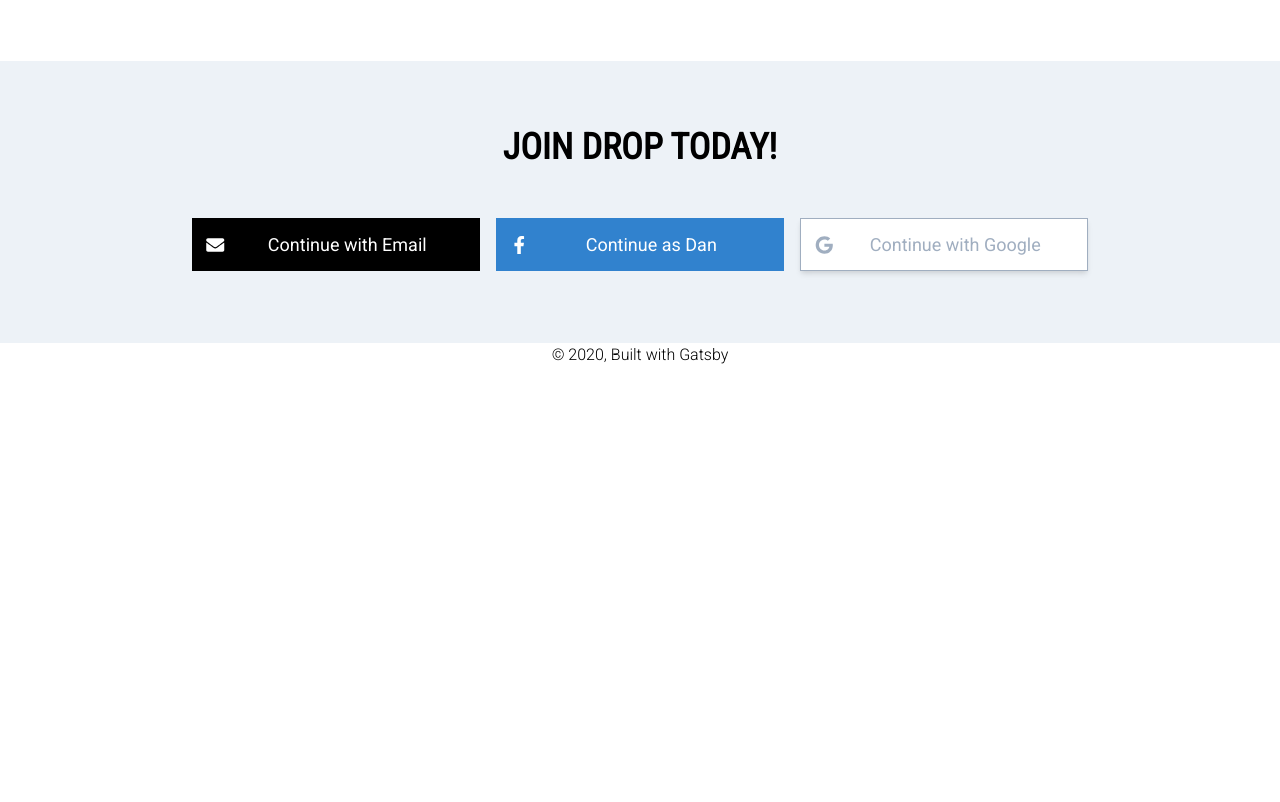
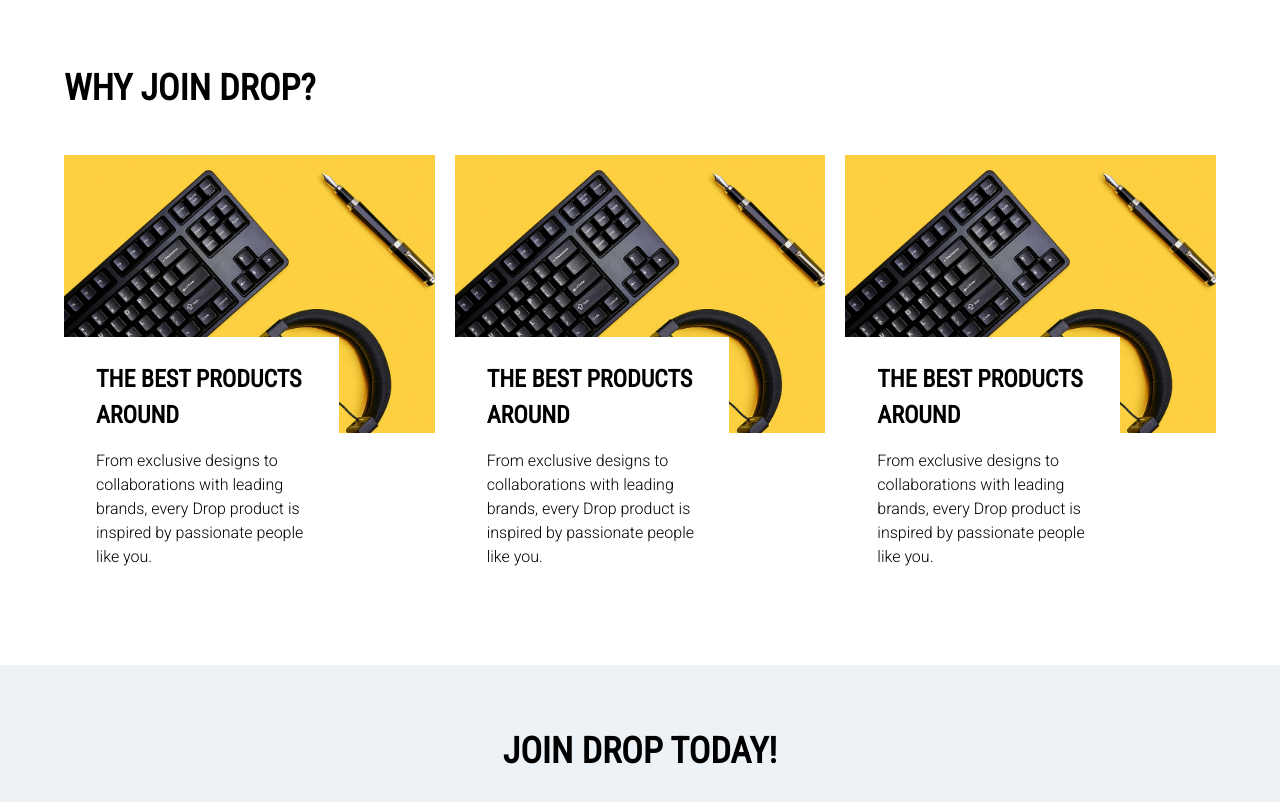
Before and after one commit to danspratling/gatsby-starter-drop, a Gatsby site: page / in a window 1280 px wide. Shown: the part 1537-2339 px from the top of the page. Before the commit the page ends 1904 px from the top, so only its background shows below. Built offline with nearby package versions, Linux system fonts and the light colour scheme; Gatsby itself is replaced by a stand-in of ours.

Commit message:
Adds promos

```diff
--- /dev/null
+++ b/src/components/promos/index.js
@@ -0,0 +1,32 @@
+import React from "react"
+import { useStaticQuery, graphql } from "gatsby"
+import Promo from "./promo"
+
+const Hero = () => {
+  const data = useStaticQuery(graphql`
+    query {
+      image: file(relativePath: { eq: "header-image-yellow.jpg" }) {
+        childImageSharp {
+          fluid(maxWidth: 1200, maxHeight: 900) {
+            ...GatsbyImageSharpFluid
+          }
+        }
+      }
+    }
+  `)
+
+  return (
+    <div className="relative w-full max-w-7xl m-auto mb-12 px-4 md:px-16">
+      <h2 className="hidden md:block text-4xl font-bold uppercase mb-10">
+        Why join drop?
+      </h2>
+      <div className="grid md:grid-cols-2 lg:grid-cols-3 gap-5">
+        <Promo image={data.image.childImageSharp} />
+        <Promo image={data.image.childImageSharp} />
+        <Promo image={data.image.childImageSharp} />
+      </div>
+    </div>
+  )
+}
+
+export default Hero
--- /dev/null
+++ b/src/components/promos/promo.js
@@ -0,0 +1,24 @@
+import React from "react"
+import Img from "gatsby-image"
+
+const Hero = ({ image }) => {
+  return (
+    <div className="w-full">
+      <Img fluid={image.fluid} />
+
+      <div className="relative pr-24 -mt-24 z-20">
+        <div className="bg-white py-6 px-8">
+          <h3 className="text-2xl font-bold mb-4 uppercase">
+            The best products around
+          </h3>
+          <p className="pb-6">
+            From exclusive designs to collaborations with leading brands, every
+            Drop product is inspired by passionate people like you.
+          </p>
+        </div>
+      </div>
+    </div>
+  )
+}
+
+export default Hero
--- a/src/pages/index.js
+++ b/src/pages/index.js
@@ -6,6 +6,7 @@ import SEO from "../components/seo"
 
 import Hero from "../components/hero"
 import Categories from "../components/categories"
+import Promos from "../components/promos"
 import Login from "../components/login"
 
 const IndexPage = () => (
@@ -13,6 +14,7 @@ const IndexPage = () => (
     <SEO title="Home" />
     <Hero />
     <Categories />
+    <Promos />
     <div className="relative w-full max-w-7xl m-auto bg-gray-200 px-16 py-16">
       <h2 className="text-4xl leading-tight mb-4 uppercase text-center mb-10">
         Join Drop today!
--- a/src/styles/utils.css
+++ b/src/styles/utils.css
@@ -7,7 +7,8 @@ body {
 
 h1,
 h2,
-h3 h4,
+h3,
+h4,
 h5,
 h6 {
   @apply font-heading;
```
